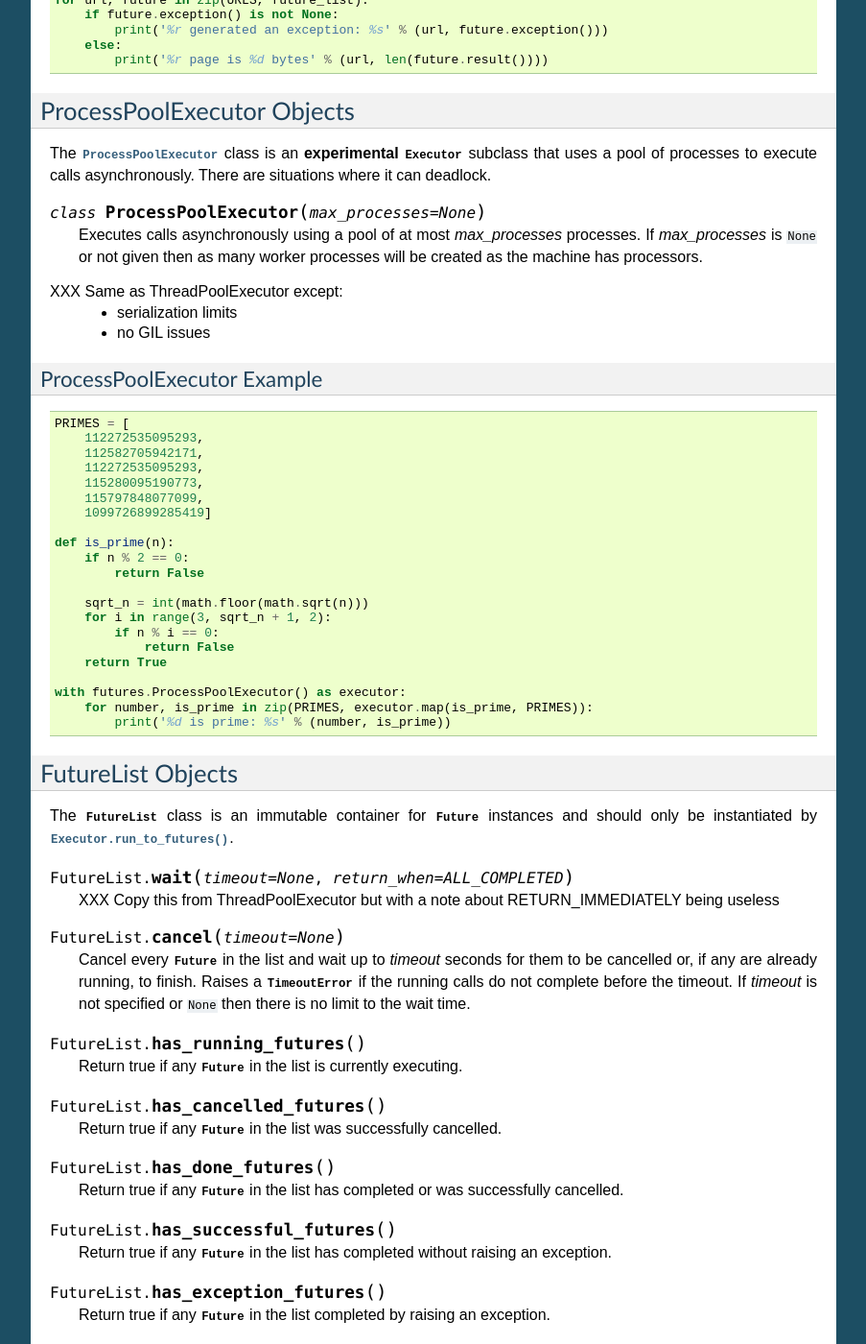
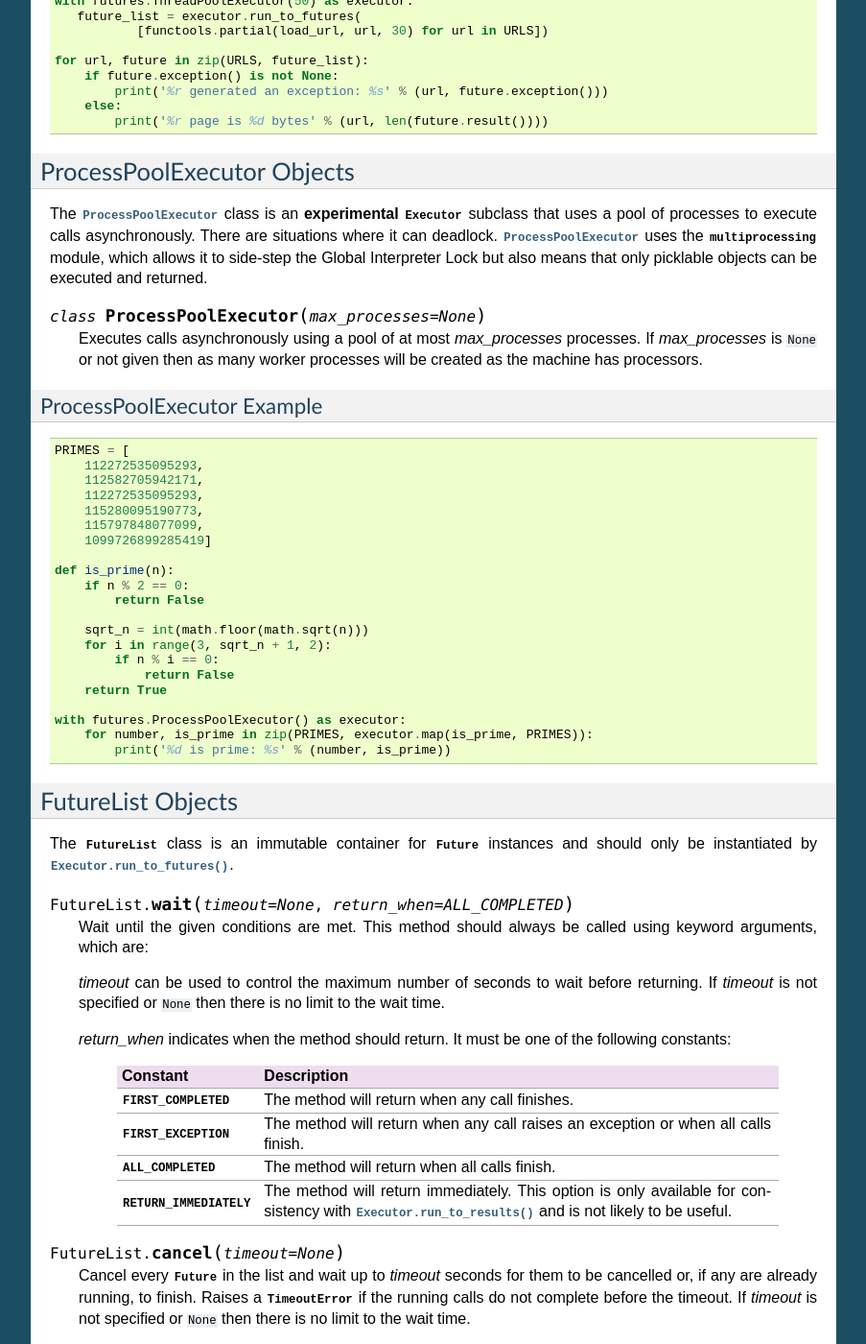
Before and after one commit to santegoeds/pythonfutures, a Sphinx documentation site: the page built from docs/index.rst, in a window 1280 px wide and 1400 px high, scrolled down 1446 px. Shown: the whole window at 96% size, without its empty margins (198-1101 px from the left). Built offline with Sphinx 7.4.7, drawn with Linux system fonts in a browser that asks for light colours; some of the changed text lies outside the part shown.

Commit message:
Fixed all XXX comments and added a module overview.
git-svn-id: http://pythonfutures.googlecode.com/svn/trunk@22 06f5a31e-3807-11de-b418-9b7e54b75326

```diff
--- a/docs/index.rst
+++ b/docs/index.rst
@@ -1,4 +1,3 @@
-
 :mod:`futures` --- Asynchronous computation
 ===========================================
 
@@ -6,7 +5,13 @@
    :synopsis: Execute computations asynchronously using threads or
    (experimentally) processes.
 
-XXX Overview. XXX Make this documentation suck less.
+The :mod:`futures` module provides a high-level interface for asynchronously
+executing functions and methods.
+
+The asynchronous execution can be be performed by threads, using
+:class:`ThreadPoolExecutor`, or seperate processes, using
+:class:`ProcessPoolExecutor`. Both implement the same interface, which is
+defined by the abstract :class:`Executor` class.
 
 Executor Objects
 ----------------
@@ -112,17 +117,16 @@
 
 The :class:`ProcessPoolExecutor` class is an **experimental** :class:`Executor`
 subclass that uses a pool of processes to execute calls asynchronously. There
-are situations where it can deadlock.
+are situations where it can deadlock. :class:`ProcessPoolExecutor` uses the
+:mod:`multiprocessing` module, which allows it to side-step the
+:term:`Global Interpreter Lock` but also means that only picklable objects can
+be executed and returned.
 
 .. class:: ProcessPoolExecutor(max_processes=None)
 
    Executes calls asynchronously using a pool of at most *max_processes*
    processes. If *max_processes* is ``None`` or not given then as many worker
    processes will be created as the machine has processors.
-
-XXX Same as ThreadPoolExecutor except:
-   * serialization limits
-   * no GIL issues
 
 ProcessPoolExecutor Example
 ^^^^^^^^^^^^^^^^^^^^^^^^^^^
@@ -158,8 +162,35 @@
 
 .. method:: FutureList.wait(timeout=None, return_when=ALL_COMPLETED)
 
-   XXX Copy this from ThreadPoolExecutor but with a note about RETURN_IMMEDIATELY
-   being useless
+   Wait until the given conditions are met. This method should always be
+   called using keyword arguments, which are:
+
+   *timeout* can be used to control the maximum number of seconds to wait before
+   returning. If *timeout* is not specified or ``None`` then there is no limit
+   to the wait time.
+
+   *return_when* indicates when the method should return. It must be one of the
+   following constants:
+
+      +-----------------------------+----------------------------------------+
+      | Constant                    | Description                            |
+      +=============================+========================================+
+      | :const:`FIRST_COMPLETED`    | The method will return when any call   |
+      |                             | finishes.                              |
+      +-----------------------------+----------------------------------------+
+      | :const:`FIRST_EXCEPTION`    | The method will return when any call   |
+      |                             | raises an exception or when all calls  |
+      |                             | finish.                                |
+      +-----------------------------+----------------------------------------+
+      | :const:`ALL_COMPLETED`      | The method will return when all calls  |
+      |                             | finish.                                |
+      +-----------------------------+----------------------------------------+
+      | :const:`RETURN_IMMEDIATELY` | The method will return immediately.    |
+      |                             | This option is only available for      |
+      |                             | consistency with                       |
+      |                             | :meth:`Executor.run_to_results` and is |
+      |                             | not likely to be useful.               |
+      +-----------------------------+----------------------------------------+
 
 .. method:: FutureList.cancel(timeout=None)
 
```
